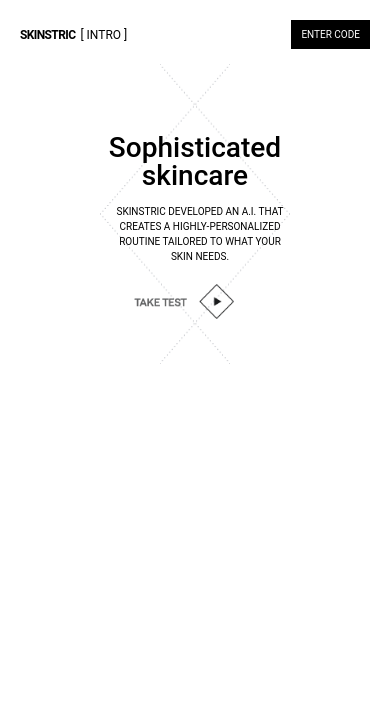
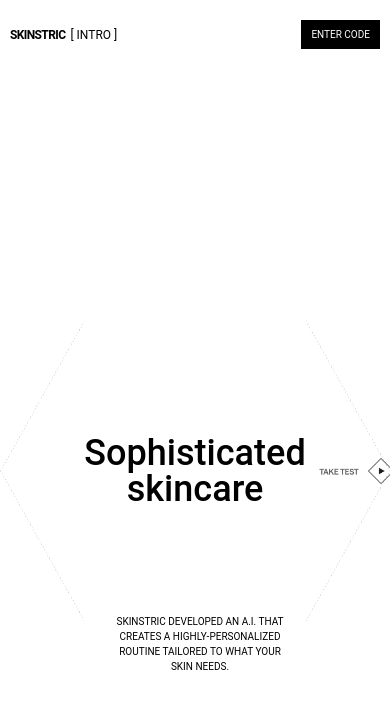
Before and after one commit to shelbynord2017/Skinstric-internship, a Next.js app: page / in a window 390 px wide. Shown: the top 708 px of the page. Built offline with nearby package versions, Linux system fonts and the light colour scheme.

Commit message:
home page adjustments

```diff
--- a/app/globals.css
+++ b/app/globals.css
@@ -20,7 +20,7 @@ a {
   max-width: 1800px;
   width: 100%;
   margin: 0 auto;
-  padding: 0 20px;
+  padding: 0 10px;
 }
 
 .container {
@@ -70,9 +70,9 @@ a {
 }
 .landing__upper{
   display: flex;
-  justify-content: space-between;
   align-items: center;
   width: 100%;
+  min-height: calc(100vh - 64px);
   position: relative;
 }
 .landing__lower{
@@ -81,18 +81,14 @@ a {
 }
 .landing__left,
 .landing__right{
-  display: flex;
-  justify-content: center;
-  width: 100%;
+  flex: 1;
   position: relative;
 }
 .landing__content--title{
-  width: 100%;
+  flex: 1;
   display: flex;
   justify-content: center;
   align-items: center;
-  position: relative;
-  z-index: 11;
 }
 .rectangle__left{
   position: absolute;
@@ -112,12 +108,10 @@ a {
   width: 100%;
 }
 .rectangle__left--img{
-  position: absolute;
   top: 50%;
   height: 600px;
 }
 .rectangle__right--img{
-  position: absolute;
   top: 50%;
 }
 .landing__left--btn-wrapper,
@@ -132,7 +126,9 @@ a {
 .landing__left--btn,
 .landing__right--btn{
   position: absolute;
-  top: 280px;
+  top: 50%;
+  transform: translate(-50%, -50%);
+  transform: translateY(-50%);
 }
 .landing__left--btn{
   margin-right: 20%;
@@ -141,12 +137,10 @@ a {
   margin-left: 20%;
 }
 .content__title--text{
-  font-size: 90px;
+  font-size: clamp(42px, 6vw, 90px);
   font-weight: 500;
   text-align: center;
   line-height: 1;
-  position: absolute;
-  top: 200px;
 }
 .landing__content--text{
   width: 400px;
@@ -624,7 +618,6 @@ a {
 .results__rombuses--img-right{
   width: 400px;
   height: 400px;
-
 }
 .gallery__text{
   right: 100px;
@@ -634,7 +627,15 @@ a {
 
 @media(max-width: 940px){
 
-/* HOME PAGE */
+/* LANDING AND HOME PAGE */
+.landing__content{
+  display: flex;
+  flex-direction: column;
+  min-height: calc(100vh - 30px);
+}
+.landing__lower{
+  bottom: 140px;
+}
 .landing__content--title{
   bottom: 20px;
 }
@@ -645,18 +646,8 @@ a {
 .rectangle__right--img{
   transform: rotate(180deg);
   height: 500px;
-  position: absolute;
 }
-.rectangle__left--img{
-  left: 100px;
-}
-.rectangle__right--img{
-  right: 100px;
-}
-.landing__right--btn{
-  margin-right: 60%;
-  top: 230px;
-}
+
 .landing__left--btn{
   display: none;
 }
@@ -666,10 +657,10 @@ a {
   align-items: center;
 }
 .landing__content{
-  position: relative;
+  /* position: relative; */
 }
 .landing__lower{
-  top: 300px;
+  /* top: 300px; */
   text-align: center;
 }
 
@@ -764,16 +755,20 @@ a {
 }
 
 @media (max-width: 768px){
+  .rectangle__left--img,
+  .rectangle__right--img{
+    height: 400px;
+  }
+  }
   .content__title--text{
-    font-size: 28px;
-  }
-  .landing__right--btn{
-    right: 65%;
-    top: 240px;
-    width: 120px;
+    font-size: 42px;
   }
   .landing__content--text{
     font-size: 12px;
+    width: 200px;
+  }
+  .landing__lower{
+    bottom: 150px;
   }
   .demographics__input--text {
         font-size: 42px;
@@ -841,27 +836,21 @@ a {
 .backIconWhite{
   height: 40px;
 }
-}
+
 
 @media(max-width: 667px){
-  .rectangle__left--img,
-  .rectangle__right--img{
-    height: 400px;
-  }
   .content__title--text{
-    font-size: 28px;
+    font-size: 36px;
     top: 150px;
-  }
-  .landing__right--btn{
-    top: 200px;
   }
   .landing__content--text{
     font-size: 12px;
     max-width: 300px;
   }
-  .landing__lower{
-    top: 260px;
+  .landing__right--btn{
+    width: 120px;
   }
+
 
   /* SELECT */
 
@@ -916,19 +905,21 @@ a {
     bottom: 80px;
   }
   .landing__right--btn{
-    top: 60%;
+    width: 100px;
   }
   .landing__content--text{
     font-size: 10px;
     width: 170px;
   }
   .landing__lower{
-    top: 140px;
+    bottom: 170px;
   }
   .landing__right--btn{
     width: 100px;
-    top: 220px;
-    right: 60%;
+  }
+  .landing__right--btn-wrapper{
+    display: flex;
+    justify-content: center;
   }
 
 /* CAMERA */
@@ -940,5 +931,19 @@ a {
   text-align: center;
   font-size: 14px;
 }
+}
 
+@media(max-width: 500px){
+  .landing__right--btn{
+    width: 75px;
+  }
 }
+@media(max-width: 450px){
+
+  /* SELECT */
+
+  .select__rombuses--img{
+    height: 300px;
+    width: 300px;
+  }
+}
```
